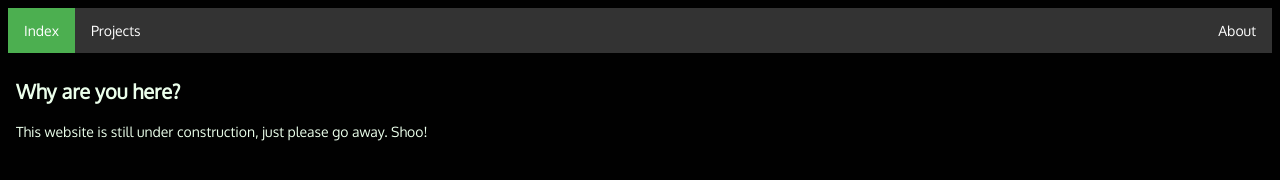
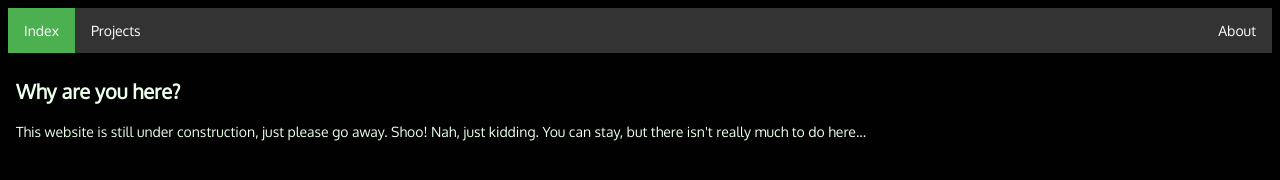
Before and after one commit to izvest/izvest.github.io, a plain HTML site: page index.html in a window 1280 px wide. Drawn offline with Linux system fonts and the light colour scheme.

Commit message:
Update index.html

```diff
--- a/index.html
+++ b/index.html
@@ -15,7 +15,7 @@
 		</ul>
 		<div class="con">
 			<h1>Why are you here?</h1>
-			<p>This website is still under construction, just please go away. Shoo!</p>
+			<p>This website is still under construction, just please go away. Shoo! Nah, just kidding. You can stay, but there isn't really much to  do here...</p>
 		</div>
 	</body>
 </html>
```
